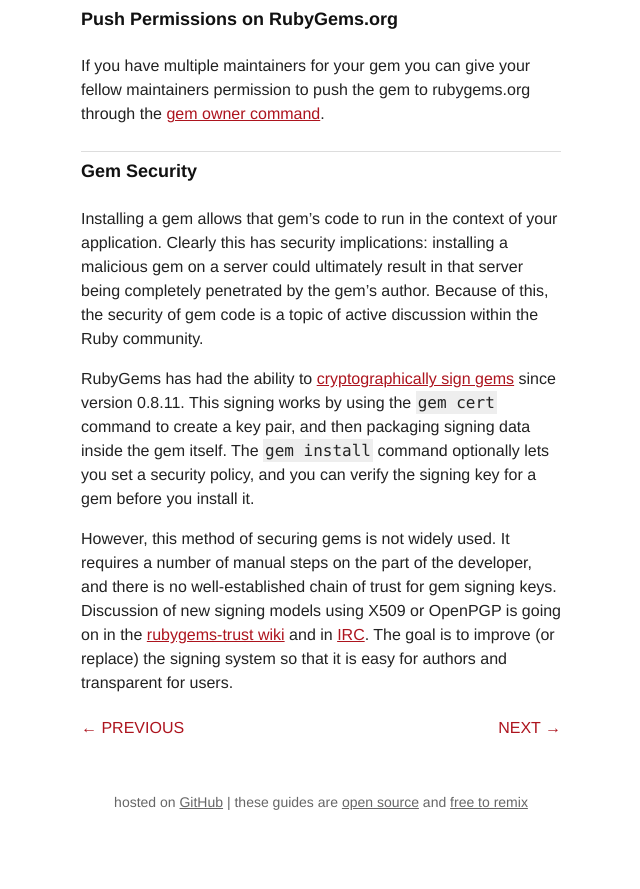
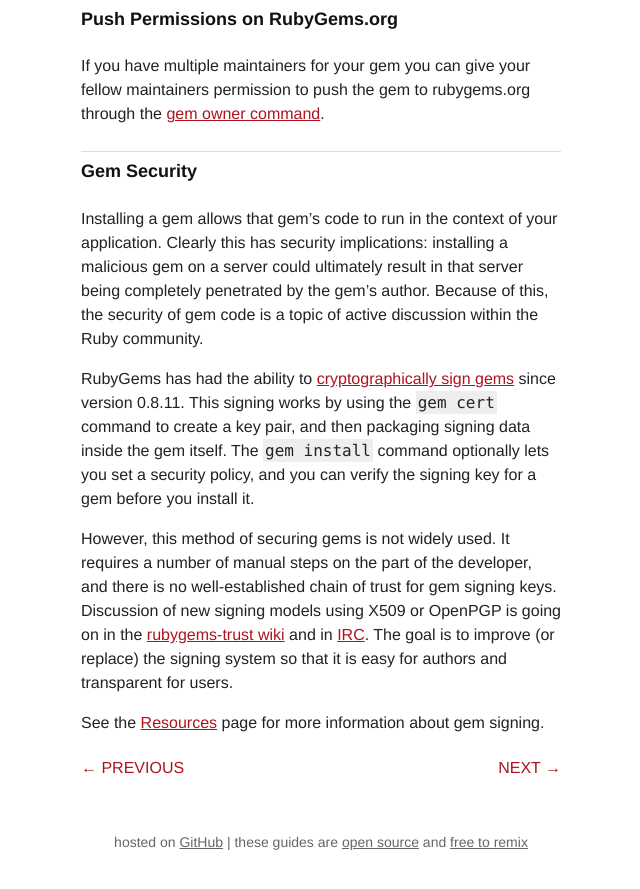
Before and after one commit to radar/guides, a Jekyll site: the page built from publishing.md, in a window 1280 px wide and 900 px high, scrolled down 2402 px. Shown: the top 889 px of the window, without its empty margins (319-959 px from the left). Built offline with Jekyll 4.4.1, drawn with Linux system fonts in a browser that asks for light colours; before the commit the page ends 3262 px from its top, so only the background shows below that.

Commit message:
Add reference to gem security resources
Per discussion on [rubygems-developers](https://groups.google.com/d/msg/rubygems-developers/5ISp7D2tCu4/jNqk2KQzSsEJ)

```diff
--- a/publishing.md
+++ b/publishing.md
@@ -122,3 +122,5 @@ wiki](https://github.com/rubygems-trust/rubygems.org/wiki/_pages) and
 in [IRC](irc://chat.freenode.net/#rubygems-trust). The goal is to improve (or
 replace) the signing system so that it is easy for authors and transparent for
 users.
+
+See the [Resources](/resources) page for more information about gem signing.
```
